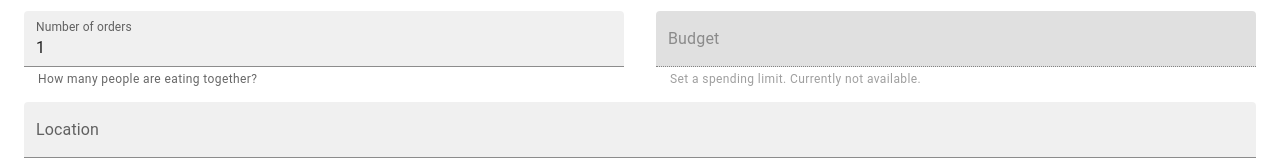
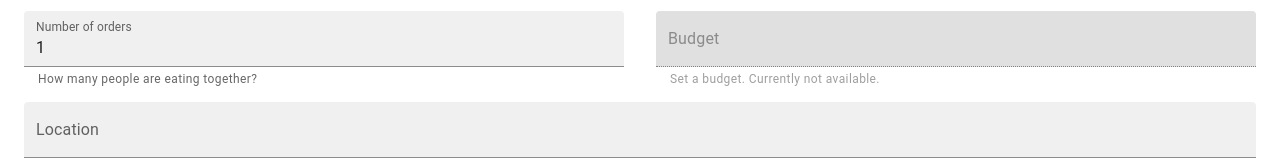
Before and after one commit to leekayden/kopikia, a React (Create React App) app: page /order in a window 1280 px wide. Both pictures are taken after a click on the button "TAKE AN ORDER". Shown: the part 268-428 px from the top of the page. Built offline with nearby package versions, Linux system fonts and the light colour scheme.

Commit message:
change text to budget

```diff
--- a/src/components/common/TakeOrder.tsx
+++ b/src/components/common/TakeOrder.tsx
@@ -194,8 +194,8 @@ export default function TakeOrder() {
               variant="filled"
               helperText={
                 budgetEnabled
-                  ? "Set a spending limit. Currently not available."
-                  : "Set a spending limit. Currently not available."
+                  ? "Set a budget. Currently not available."
+                  : "Set a budget. Currently not available."
                 // : "You've disabled budgets."
               }
               disabled={!budgetEnabled}
```
